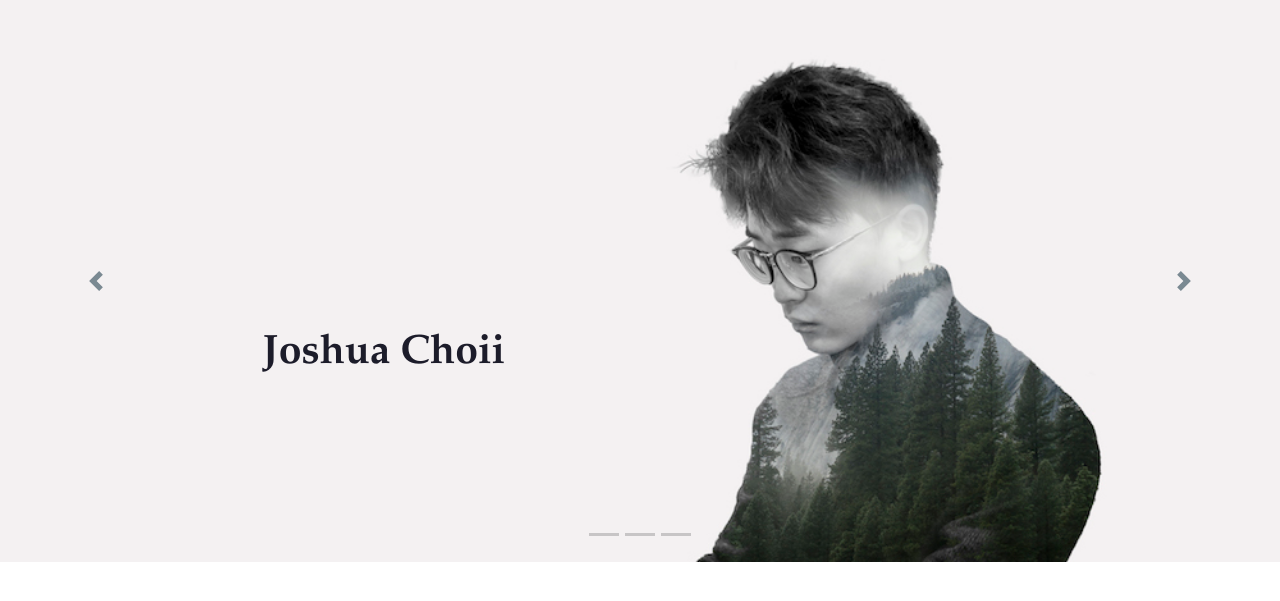
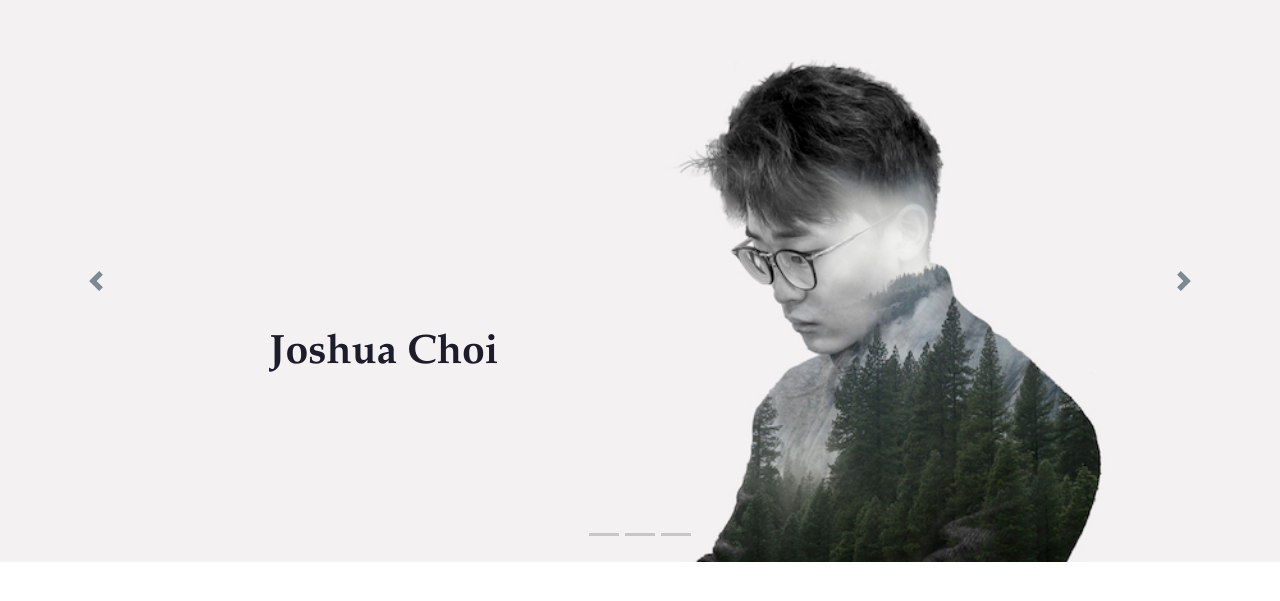
Before and after one commit to JChoi54/ArtPortfolio, a Flask app: template templates/home.html in a window 1280 px wide. Shown: the part 73-674 px from the top of the page. Run offline with Flask 2, Linux system fonts and the light colour scheme; the template is opened without the code that fills it, so the values that code supplies are empty; some libraries are stand-ins or nearby versions.

Commit message:
Changed home route

```diff
--- a/app.py
+++ b/app.py
@@ -3,7 +3,7 @@ from flask import Flask, render_template, url_for
 app = Flask(__name__)
 
 
-@app.route('/home')
+@app.route('/')
 def home():
     return render_template('home.html')
 
--- a/templates/home.html
+++ b/templates/home.html
@@ -11,7 +11,7 @@
             <div class="carousel-item active" data-interval="5000">
                 <img src={{ url_for("static", filename = "images/Slide1.jpg")}} class="d-block w-100" alt="First">
                 <div id="caption1" class="carousel-caption d-none d-md-block">
-                    <h1>Joshua Choii</h1>
+                    <h1>Joshua Choi</h1>
                 </div>
             </div>
             <div class="carousel-item" data-interval="5000">
```
